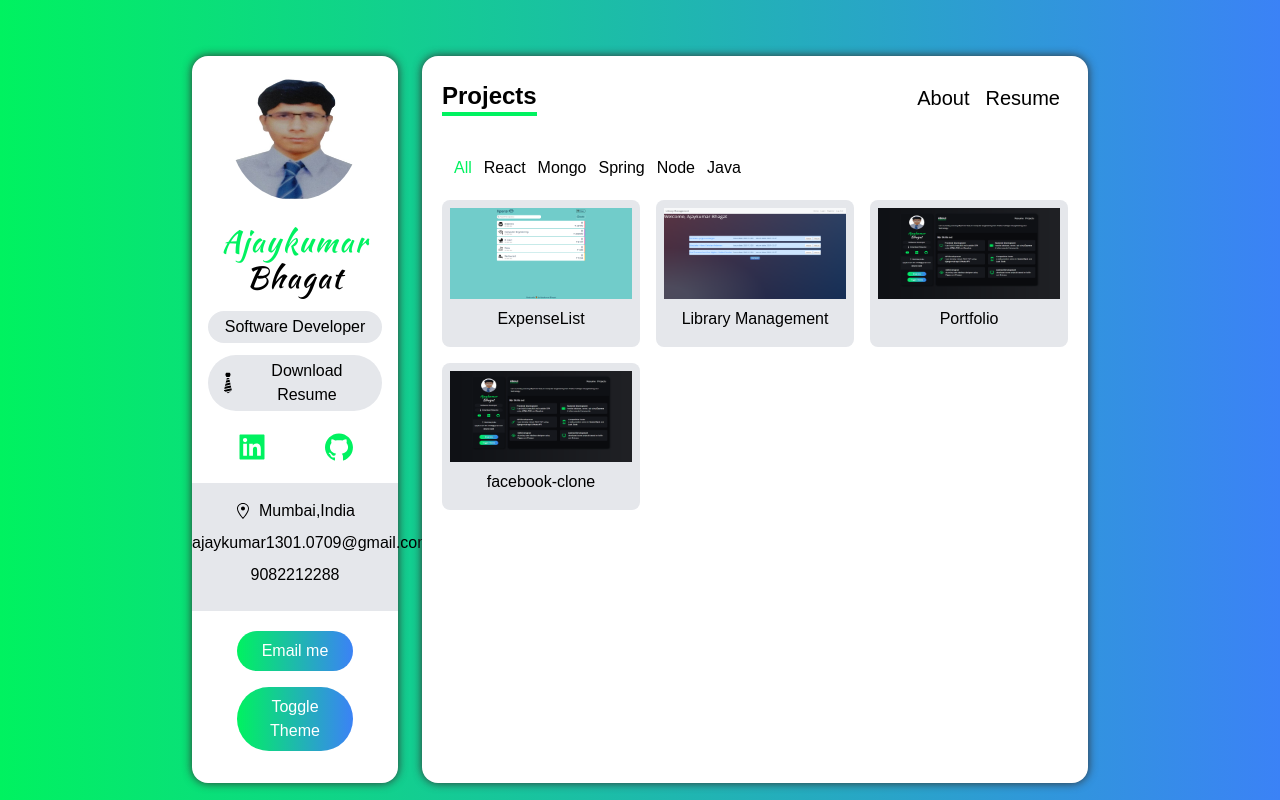
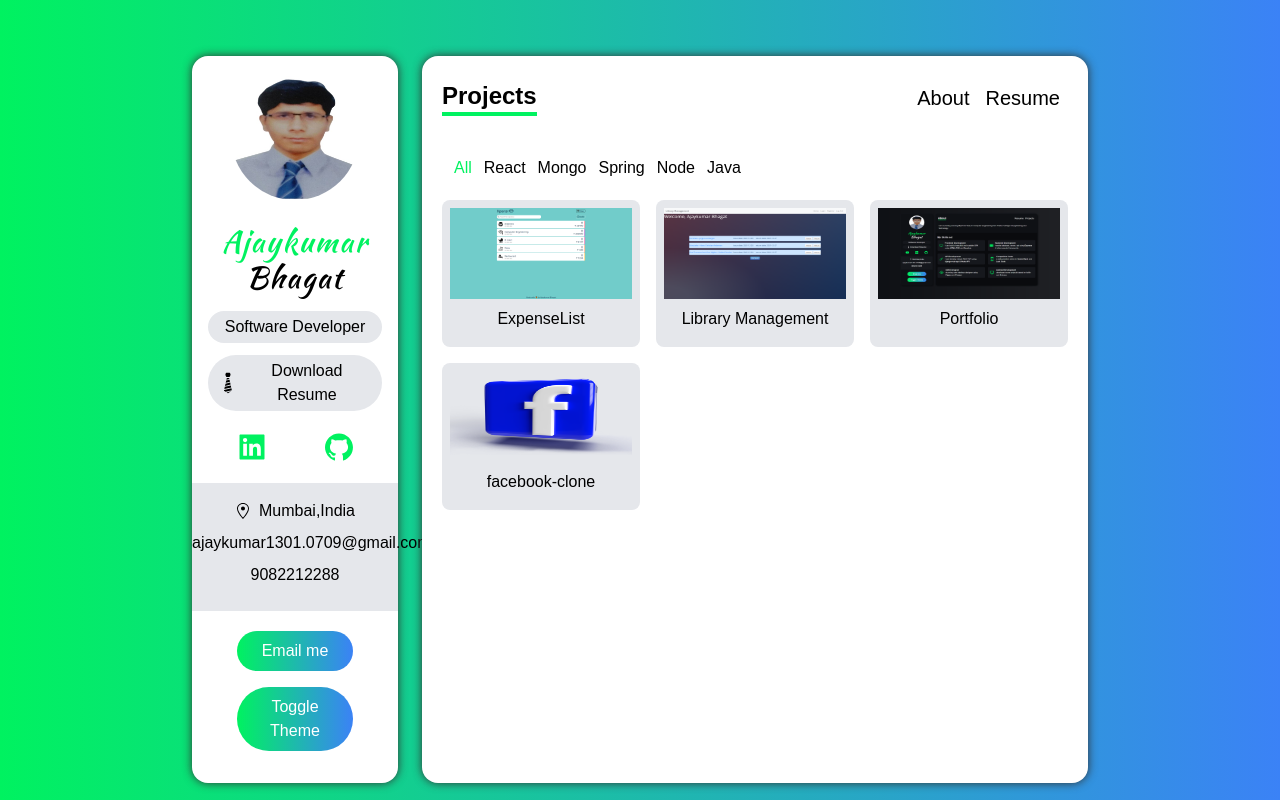
Before and after one commit to ajaykumar1301/portfolio, a Next.js app: page /projects in a window 1280 px wide. Built offline with nearby package versions, Linux system fonts and the light colour scheme.

Commit message:
Update data.ts

```diff
--- a/data.ts
+++ b/data.ts
@@ -143,7 +143,7 @@ export const projects: IProject[] = [
   {
     id: 3,
     name: "facebook-clone",
-    image_path: "/images/portfolio.png",
+    image_path: "/images/facebook.png",
     deployed_url: "https://github.com/ajaykumar1301/facebookcloneservice",
     github_url: "https://github.com/ajaykumar1301/facebook-clone",
     category: ["Java", "spring"],
```
